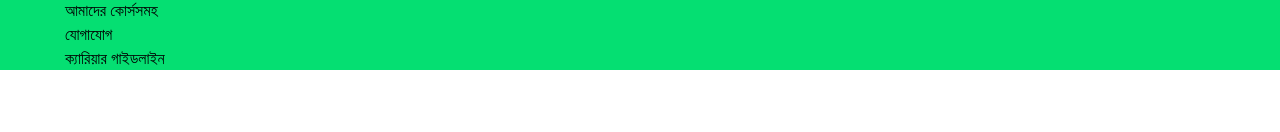
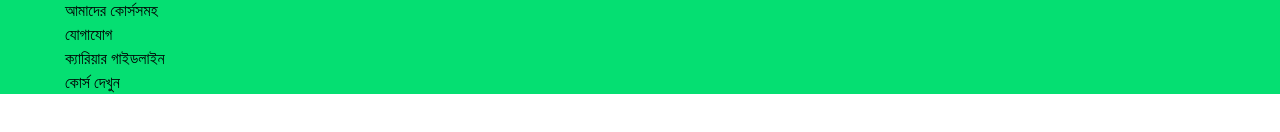
Before and after one commit to mahbub810515/react-mls, a React (Vite) app: page / in a window 1280 px wide. Shown: the part 326-458 px from the top of the page. Built offline with nearby package versions, Linux system fonts and the light colour scheme.

Commit message:
feat: add Button component in header

```diff
--- a/src/components/header/Header.tsx
+++ b/src/components/header/Header.tsx
@@ -2,6 +2,7 @@ import { useState } from "react"
 import Container from "../common/Container"
 import ListItem from "../ui/ListItem"
 import type { navListType } from "../type/Type"
+import Button from "../ui/Button"
 
 
 const Header = () => {
@@ -32,8 +33,8 @@ const Header = () => {
                         {navList.map((item)=>(
                         <ListItem key={item.id} item={item}/>
                         ))}
-
                     </ul>
+                    <Button title="কোর্স দেখুন"/>
                 </Container>
 
             </nav>
--- /dev/null
+++ b/src/components/ui/Button.tsx
@@ -0,0 +1,9 @@
+
+
+const Button = ({ title }: { title: string }) => {
+    return (
+        <button> {title}  </button>
+    )
+}
+
+export default Button
```
